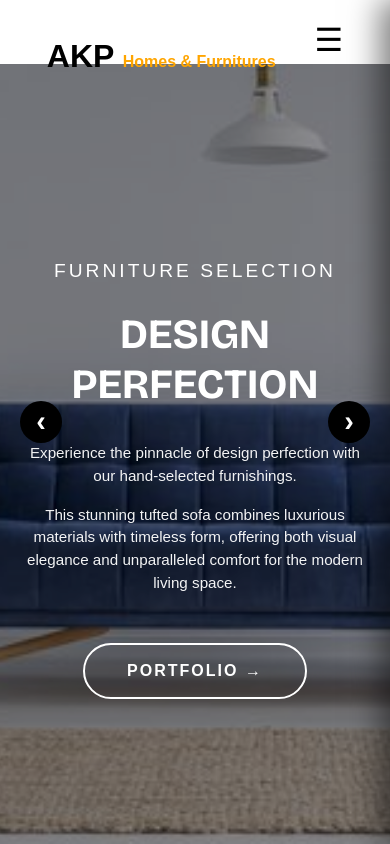
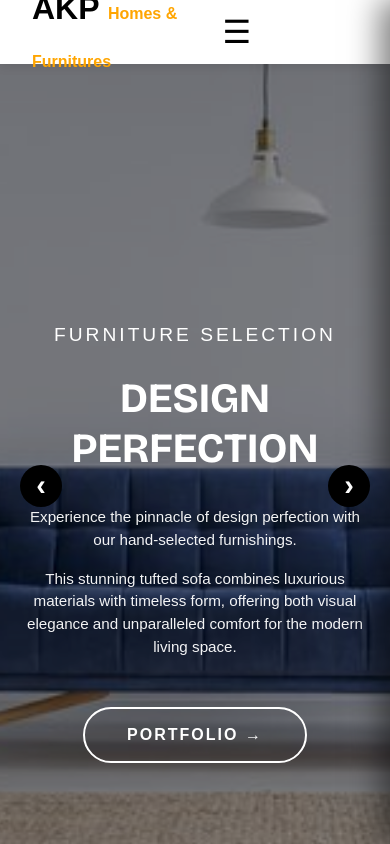
Before and after one commit to pradhyumnavojjala/AKP, a Next.js app: page / in a window 390 px wide. Shown: the top 844 px of the page. Built offline with nearby package versions, Linux system fonts and the light colour scheme.

Commit message:
Updated navbar layout

```diff
--- a/src/app/NavFooter.css
+++ b/src/app/NavFooter.css
@@ -1,3 +1,15 @@
+/* ===== GLOBAL ===== */
+* {
+  margin: 0;
+  padding: 0;
+  box-sizing: border-box;
+  font-family: Poppins, sans-serif;
+}
+
+body {
+  padding-top: 4rem; /* space for fixed navbar */
+}
+
 /* ===== NAVBAR ===== */
 .navbar {
   position: fixed;
@@ -7,18 +19,20 @@
   height: 4rem;
   z-index: 50;
   background: white;
-  transition: all 0.5s ease-in-out;
-}
-
-.navbar.sticky {
-  box-shadow: 0 4px 12px rgba(0,0,0,0.15);
+  display: flex;
+  align-items: center;
+  transition: all 0.3s ease;
+  box-shadow: 0 2px 10px rgba(0,0,0,0.1);
 }
 
 .navbar__container {
+  width: 100%;
+  max-width: 1200px;
+  margin: 0 auto;
+  padding: 0 12%;
   display: flex;
   justify-content: space-between;
   align-items: center;
-  padding: 1rem 12%;
 }
 
 .navbar__logo {
@@ -46,7 +60,8 @@
   color: black;
 }
 
-.navbar__link:hover, .navbar__link.active {
+.navbar__link:hover,
+.navbar__link.active {
   background-color: #ffe5b4;
   color: orange;
 }
@@ -82,9 +97,14 @@
   background-color: #ffb347;
 }
 
-/* Mobile */
+/* ===== MOBILE MENU ===== */
 .navbar__menu-btn {
   display: none;
+  font-size: 2rem;
+  background: none;
+  border: none;
+  cursor: pointer;
+  color: black;
 }
 
 .navbar__mobile {
@@ -101,7 +121,7 @@
 
 .navbar__mobile ul {
   list-style: none;
-  padding: 1rem 0;
+  padding: 1rem 2rem;
 }
 
 .navbar__mobile ul li {
@@ -111,7 +131,7 @@
 .navbar__mobile ul li a {
   font-size: 1.2rem;
   text-decoration: none;
-  color: white;
+  color: black;
   display: block;
   padding: 0.5rem 0;
   transition: color 0.3s ease, background 0.3s ease;
@@ -124,22 +144,19 @@
   border-radius: 0.5rem;
 }
 
-/* Responsive */
+/* ===== RESPONSIVE NAVBAR ===== */
 @media (max-width: 1024px) {
   .navbar__links,
   .navbar__social-cta {
     display: none;
-    margin-bottom: 2rem;
   }
 
   .navbar__menu-btn {
     display: block;
-    font-size: 2rem;
-    background: none;
-    border: none;
-    cursor: pointer;
-    color: black;
-      margin-bottom: 2rem;
+  }
+
+  .navbar__container {
+    padding: 0 2rem;
   }
 }
 
@@ -198,7 +215,8 @@
   flex-wrap: wrap;
 }
 
-.footer__right h3, .footer__right h4 {
+.footer__right h3,
+.footer__right h4 {
   font-size: 1.5rem;
   font-weight: bold;
   margin-top: 2rem;
@@ -225,3 +243,10 @@
   font-size: 1rem;
   margin-top: 2rem;
 }
+
+/* ===== RESPONSIVE FOOTER ===== */
+@media (max-width: 1024px) {
+  .footer {
+    padding: 4rem 2rem;
+  }
+}
```
